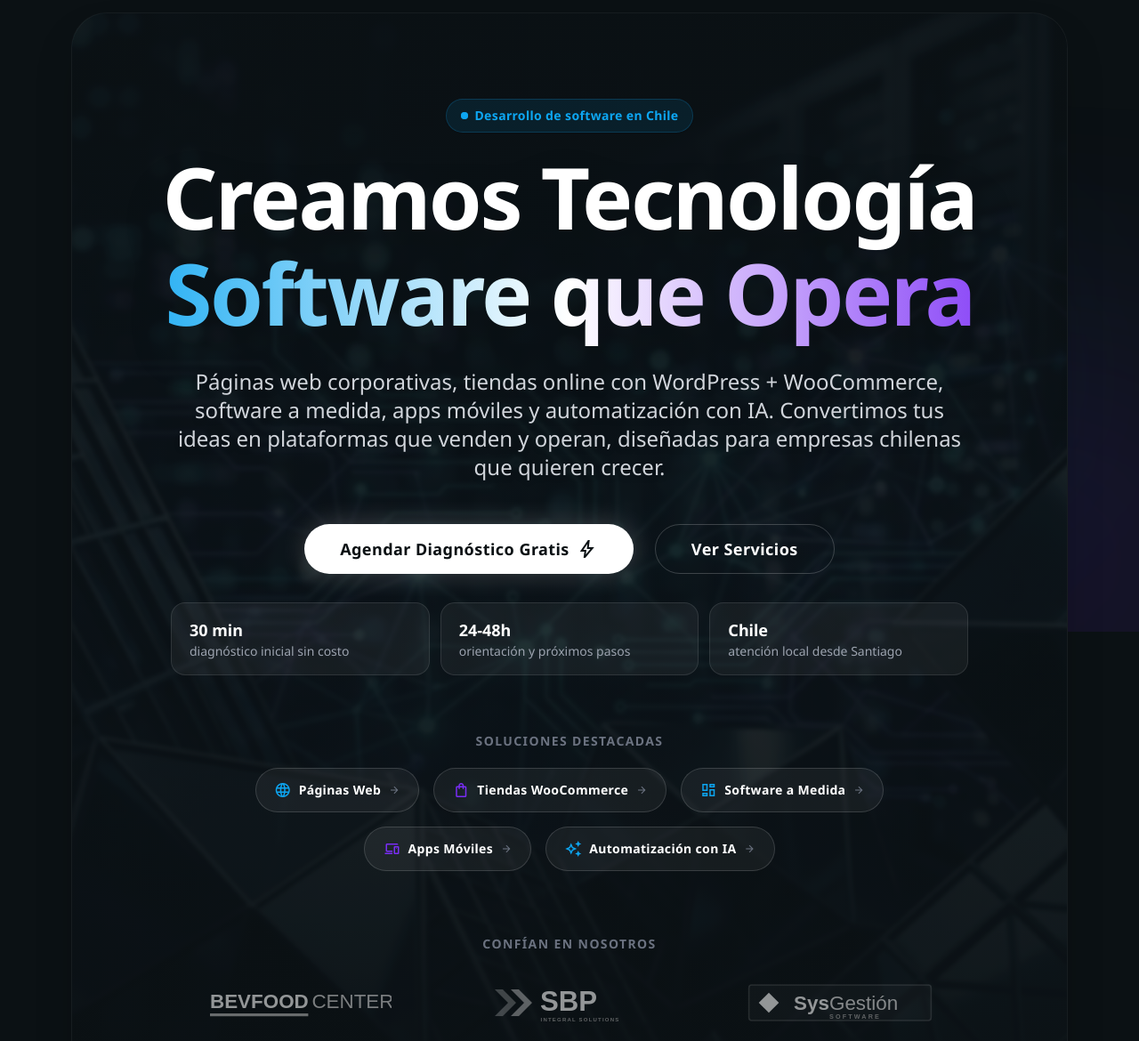
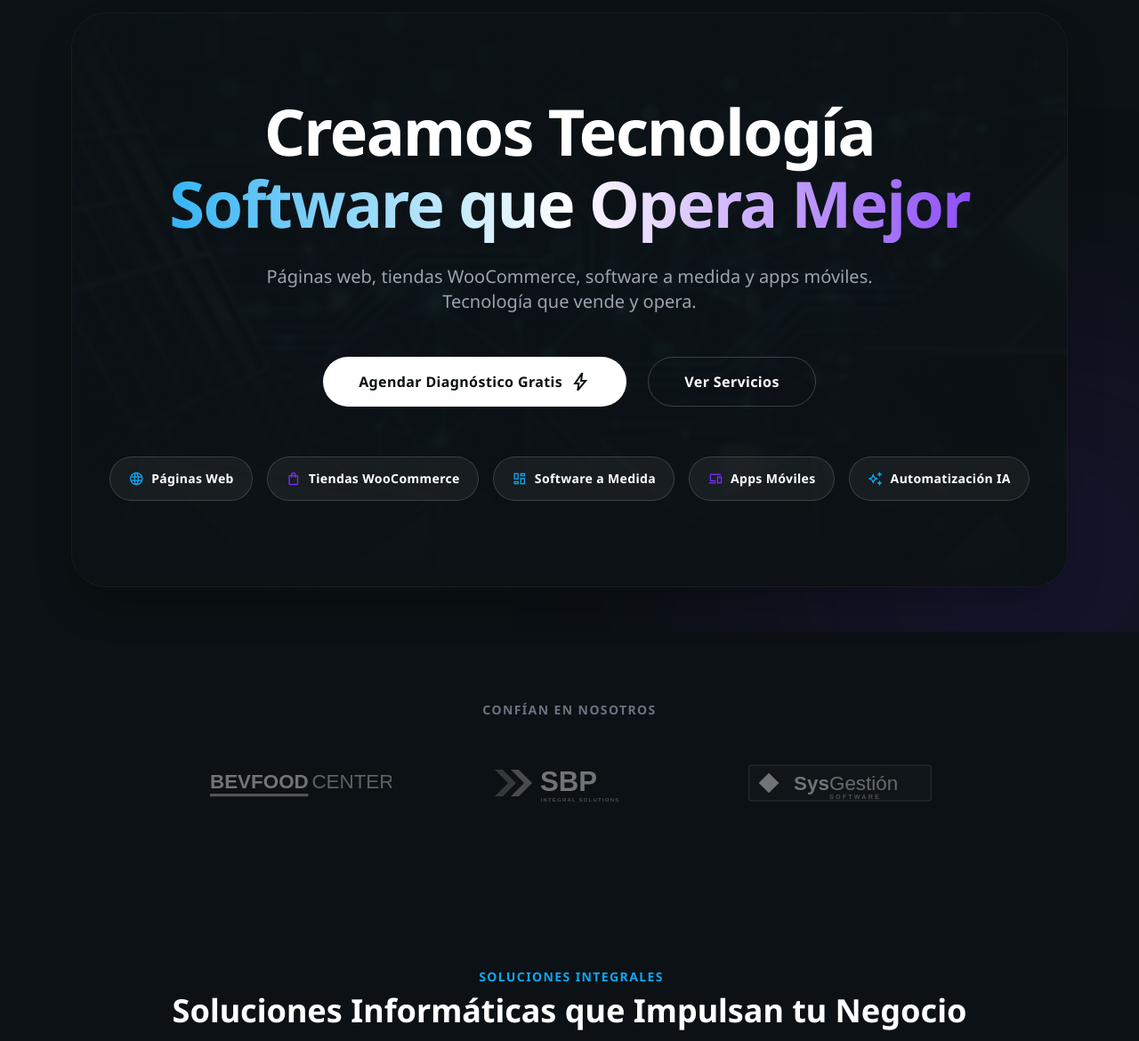
Before and after one commit to alexser84/tiidi, a website: page index.html in a window 1280 px wide. Shown: the part 90-1260 px from the top of the page at 89% size. Drawn offline with nearby package versions, Linux system fonts and the light colour scheme.

Commit message:
fix(hero): reducir ruido visual y saturacion (#6)
* feat(hero): mejorar visibilidad de productos y servicios

- Actualizar titulo rotativo: Páginas Web, Tiendas WooCommerce, Software, Apps
- Nuevo subtitulo con productos concretos (WordPress + WooCommerce, etc)
- Agregar banda de servicios destacados con badges clickeables
- Recompilar Tailwind CSS estatico

* fix(hero): reducir espacio entre header y contenido

- pt-24 -> pt-20 en main
- mt-10 lg:mt-20 -> mt-4 lg:mt-6 en section hero
- py-24 lg:py-40 -> py-16 lg:py-24 en contenido hero
- gap-8 -> gap-6

* fix(hero): reducir ruido visual y saturacion

- Quitar badge 'Desarrollo de software en Chile'
- Achicar titulo: text-8xl -> text-7xl, font-black -> font-bold
- Acortar subtitulo y reducir tamano
- Quitar 3 tarjetas de metricas del Hero
- Simplificar badges de servicios (quitar iconos arrow_forward)
- Mover logos de clientes fuera del Hero como seccion separada
- Reducir opacidad del background image (30% -> 15%)
- Quitar blobs de color del fondo
- Reducir particulas (5 -> 3)
- Reducir tamano de botones
- Quitar drop-shadows excesivos

---------

Co-authored-by: tiidi <tiidi@openclaw.local>

```diff
--- a/index.html
+++ b/index.html
@@ -166,17 +166,13 @@
         <div class="fixed top-0 left-0 w-full h-full overflow-hidden -z-10 pointer-events-none">
             <div class="particle-bg" style="left: 10%; animation-delay: 0s;"></div>
             <div class="particle-bg" style="left: 30%; animation-delay: 2s;"></div>
-            <div class="particle-bg" style="left: 50%; animation-delay: 4s;"></div>
                         <div class="particle-bg" style="left: 70%; animation-delay: 6s;"></div>
-            <div class="particle-bg" style="left: 90%; animation-delay: 8s;"></div>
 
             <!-- Blue blob removed -->
             <div class="absolute bottom-[-10%] right-[-10%] w-[40%] h-[40%] bg-secondary/20 rounded-full blur-[150px] mix-blend-screen floating"
                 style="animation-delay: 1.5s;">
             </div>
-            <div class="absolute top-[50%] left-[60%] w-[30%] h-[30%] bg-primary/10 rounded-full blur-[100px] mix-blend-screen floating"
-                style="animation-delay: 3s;">
-            </div>
+
         </div>
         <tiidi-header root="./" active-page="inicio"></tiidi-header>
         <main class="flex-1 flex flex-col items-center pt-20 px-4 sm:px-6 lg:px-20 w-full">
@@ -185,7 +181,7 @@
                     <div
                         class="relative overflow-hidden rounded-[2.5rem] bg-background-dark border border-white/10 shadow-2xl neon-border hero-card-hover">
                         <div class="absolute inset-0 z-0">
-                            <div class="w-full h-full bg-cover bg-center opacity-30 blur-[2px] transition-transform duration-1000 group-hover/design-root:scale-110"
+                            <div class="w-full h-full bg-cover bg-center opacity-15 blur-[2px] transition-transform duration-1000 group-hover/design-root:scale-110"
                                 style='background-image: url("images/hero-bg.png");'>
                             </div>
                             <!-- Structural overlay for maximum legibility -->
@@ -196,17 +192,9 @@
                         </div>
                         <div
                             class="relative z-10 flex flex-col items-center justify-center text-center px-6 py-16 lg:py-24 gap-6">
-                            <div
-                                class="inline-flex items-center gap-2 px-4 py-2 rounded-full bg-primary/10 border border-primary/20 text-primary text-sm font-bold tracking-wide shadow-sm">
-                                <span class="relative flex h-2 w-2">
-                                    <span
-                                        class="animate-ping absolute inline-flex h-full w-full rounded-full bg-primary opacity-75"></span>
-                                    <span class="relative inline-flex rounded-full h-2 w-2 bg-primary"></span>
-                                </span>
-                                Desarrollo de software en Chile
-                            </div>
+
                             <h1
-                                class="text-white text-5xl sm:text-7xl lg:text-8xl font-black leading-[1.05] tracking-tight drop-shadow-2xl">
+                                class="text-white text-4xl sm:text-6xl lg:text-7xl font-bold leading-[1.1] tracking-tight">
                                 Creamos Tecnología <br />
                                 <span class="word-rotate-container">
                                     <span class="neon-gradient-text word-rotate-text">Páginas Web que Convierten</span>
@@ -217,73 +205,52 @@
                                 </span>
                             </h1>
                             <p
-                                class="text-gray-300 text-lg sm:text-2xl font-medium leading-relaxed max-w-[900px] drop-shadow-md">
-                                Páginas web corporativas, tiendas online con WordPress + WooCommerce, software a medida, apps móviles
-                                y automatización con IA. Convertimos tus ideas en plataformas que venden y operan, diseñadas
-                                para empresas chilenas que quieren crecer.
+                                class="text-gray-400 text-base sm:text-xl font-medium leading-relaxed max-w-[700px]">
+                                Páginas web, tiendas WooCommerce, software a medida y apps móviles. Tecnología que vende y opera.
                             </p>
                             <div class="flex flex-col sm:flex-row gap-6 mt-6 w-full justify-center items-center">
                                 <a href="/contacto/"
-                                    class="flex min-h-14 w-full max-w-xs items-center justify-center gap-2 rounded-full px-6 py-3 text-center text-base leading-tight bg-white text-background-dark hover:bg-primary hover:text-white sm:h-14 sm:w-auto sm:max-w-none sm:px-10 sm:py-0 sm:text-lg font-black tracking-wide transition-all shadow-[0_0_30px_rgba(255,255,255,0.2)] group">
+                                    class="flex min-h-14 w-full max-w-xs items-center justify-center gap-2 rounded-full px-6 py-3 text-center text-base leading-tight bg-white text-background-dark hover:bg-primary hover:text-white sm:h-14 sm:w-auto sm:max-w-none sm:px-10 sm:py-0 sm:text-base font-bold tracking-wide transition-all group">
                                     Agendar Diagnóstico Gratis
                                     <span
                                         class="material-symbols-outlined shrink-0 group-hover:translate-x-1 transition-transform">bolt</span>
                                 </a>
                                 <a href="servicios/index.html"
-                                    class="flex items-center justify-center rounded-full h-14 px-10 border border-white/20 hover:bg-white/5 text-white text-lg font-bold tracking-wide transition-all">
+                                    class="flex items-center justify-center rounded-full h-14 px-10 border border-white/20 hover:bg-white/5 text-white text-base font-bold tracking-wide transition-all">
                                     Ver Servicios
                                 </a>
                             </div>
-                            <div class="grid grid-cols-1 sm:grid-cols-3 gap-3 w-full max-w-4xl mt-2 text-left">
-                                <div class="rounded-2xl border border-white/10 bg-white/5 px-5 py-4">
-                                    <p class="text-white font-black text-lg">30 min</p>
-                                    <p class="text-gray-400 text-sm">diagnóstico inicial sin costo</p>
-                                </div>
-                                <div class="rounded-2xl border border-white/10 bg-white/5 px-5 py-4">
-                                    <p class="text-white font-black text-lg">24-48h</p>
-                                    <p class="text-gray-400 text-sm">orientación y próximos pasos</p>
-                                </div>
-                                <div class="rounded-2xl border border-white/10 bg-white/5 px-5 py-4">
-                                    <p class="text-white font-black text-lg">Chile</p>
-                                    <p class="text-gray-400 text-sm">atención local desde Santiago</p>
-                                </div>
-                            </div>
-                            <div class="mt-10 flex flex-col items-center gap-5 w-full max-w-4xl">
-                                <p class="text-gray-500 text-sm font-bold uppercase tracking-widest">Soluciones destacadas</p>
-                                <div class="flex flex-wrap justify-center gap-3 sm:gap-4">
-                                    <a href="servicios/sitios-web-ecommerce.html" class="group flex items-center gap-2 rounded-full border border-white/15 bg-white/5 hover:bg-primary/10 hover:border-primary/40 px-5 py-2.5 transition-all duration-300 hover:scale-105">
-                                        <span class="material-symbols-outlined text-primary text-xl">language</span>
+
+                            <div class="mt-8 flex flex-wrap justify-center gap-3 sm:gap-4">
+                                <a href="servicios/sitios-web-ecommerce.html" class="group flex items-center gap-2 rounded-full border border-white/15 bg-white/5 hover:bg-primary/10 hover:border-primary/40 px-5 py-2.5 transition-all duration-300">
+                                    <span class="material-symbols-outlined text-primary text-lg">language</span>
                                     <span class="text-white text-sm font-bold tracking-wide">Páginas Web</span>
-                                        <span class="material-symbols-outlined text-gray-500 text-sm group-hover:text-primary group-hover:translate-x-0.5 transition-all">arrow_forward</span>
                                 </a>
-                                    <a href="servicios/sitios-web-ecommerce.html" class="group flex items-center gap-2 rounded-full border border-white/15 bg-white/5 hover:bg-secondary/10 hover:border-secondary/40 px-5 py-2.5 transition-all duration-300 hover:scale-105">
-                                        <span class="material-symbols-outlined text-secondary text-xl">shopping_bag</span>
+                                <a href="servicios/sitios-web-ecommerce.html" class="group flex items-center gap-2 rounded-full border border-white/15 bg-white/5 hover:bg-secondary/10 hover:border-secondary/40 px-5 py-2.5 transition-all duration-300">
+                                    <span class="material-symbols-outlined text-secondary text-lg">shopping_bag</span>
                                     <span class="text-white text-sm font-bold tracking-wide">Tiendas WooCommerce</span>
-                                        <span class="material-symbols-outlined text-gray-500 text-sm group-hover:text-secondary group-hover:translate-x-0.5 transition-all">arrow_forward</span>
                                 </a>
-                                    <a href="servicios/software-empresarial.html" class="group flex items-center gap-2 rounded-full border border-white/15 bg-white/5 hover:bg-primary/10 hover:border-primary/40 px-5 py-2.5 transition-all duration-300 hover:scale-105">
-                                        <span class="material-symbols-outlined text-primary text-xl">dashboard</span>
+                                <a href="servicios/software-empresarial.html" class="group flex items-center gap-2 rounded-full border border-white/15 bg-white/5 hover:bg-primary/10 hover:border-primary/40 px-5 py-2.5 transition-all duration-300">
+                                    <span class="material-symbols-outlined text-primary text-lg">dashboard</span>
                                     <span class="text-white text-sm font-bold tracking-wide">Software a Medida</span>
-                                        <span class="material-symbols-outlined text-gray-500 text-sm group-hover:text-primary group-hover:translate-x-0.5 transition-all">arrow_forward</span>
                                 </a>
-                                    <a href="servicios/apps-moviles.html" class="group flex items-center gap-2 rounded-full border border-white/15 bg-white/5 hover:bg-secondary/10 hover:border-secondary/40 px-5 py-2.5 transition-all duration-300 hover:scale-105">
-                                        <span class="material-symbols-outlined text-secondary text-xl">devices</span>
+                                <a href="servicios/apps-moviles.html" class="group flex items-center gap-2 rounded-full border border-white/15 bg-white/5 hover:bg-secondary/10 hover:border-secondary/40 px-5 py-2.5 transition-all duration-300">
+                                    <span class="material-symbols-outlined text-secondary text-lg">devices</span>
                                     <span class="text-white text-sm font-bold tracking-wide">Apps Móviles</span>
-                                        <span class="material-symbols-outlined text-gray-500 text-sm group-hover:text-secondary group-hover:translate-x-0.5 transition-all">arrow_forward</span>
                                 </a>
-                                    <a href="servicios/automatizacion-ia.html" class="group flex items-center gap-2 rounded-full border border-white/15 bg-white/5 hover:bg-primary/10 hover:border-primary/40 px-5 py-2.5 transition-all duration-300 hover:scale-105">
-                                        <span class="material-symbols-outlined text-primary text-xl">auto_awesome</span>
-                                        <span class="text-white text-sm font-bold tracking-wide">Automatización con IA</span>
-                                        <span class="material-symbols-outlined text-gray-500 text-sm group-hover:text-primary group-hover:translate-x-0.5 transition-all">arrow_forward</span>
+                                <a href="servicios/automatizacion-ia.html" class="group flex items-center gap-2 rounded-full border border-white/15 bg-white/5 hover:bg-primary/10 hover:border-primary/40 px-5 py-2.5 transition-all duration-300">
+                                    <span class="material-symbols-outlined text-primary text-lg">auto_awesome</span>
+                                    <span class="text-white text-sm font-bold tracking-wide">Automatización IA</span>
                                 </a>
                             </div>
                         </div>
-                            <div class="mt-12 flex flex-col items-center gap-4">
-                                <p class="text-gray-500 text-sm font-bold uppercase tracking-widest">Confían en nosotros
-                                </p>
-                                <!-- Client Logos Grid -->
-                                <div class="flex flex-wrap justify-center gap-8 md:gap-16 opacity-80">
-                                    <!-- BevFood Center -->
+                    </div>
+                </section>
+
+
+                <section class="flex flex-col items-center gap-8 py-12 reveal">
+                    <p class="text-gray-500 text-sm font-bold uppercase tracking-widest">Confían en nosotros</p>
+                    <div class="flex flex-wrap justify-center gap-8 md:gap-16 opacity-60">
                         <a href="https://www.bevfoodcenter.cl/" target="_blank" rel="noopener noreferrer"
                                         class="group relative h-20 w-60 flex items-center justify-center grayscale hover:grayscale-0 transition-all duration-500 hover:scale-105">
                                         <div
@@ -300,8 +267,6 @@
                                                 class="text-[#Eab308] group-hover:text-[#Eab308] transition-colors" />
                                         </svg>
                                     </a>
-
-                                    <!-- SBP -->
                         <a href="https://www.sbp.cl/" target="_blank" rel="noopener noreferrer"
                                         class="group relative h-20 w-60 flex items-center justify-center grayscale hover:grayscale-0 transition-all duration-500 hover:scale-105">
                                         <div
@@ -325,8 +290,6 @@
                                                 Solutions</text>
                                         </svg>
                                     </a>
-
-                                    <!-- SysGestión -->
                         <a href="https://www.sysgestion.cl/" target="_blank" rel="noopener noreferrer"
                                         class="group relative h-20 w-60 flex items-center justify-center grayscale hover:grayscale-0 transition-all duration-500 hover:scale-105">
                                         <div
@@ -354,9 +317,6 @@
                                                 class="text-gray-400 group-hover:text-[#1e40af] tracking-[0.3em]">SOFTWARE</text>
                                         </svg>
                                     </a>
-                                </div>
-                            </div>
-                        </div>
                     </div>
                 </section>
 
@@ -543,7 +503,7 @@
                             </p>
                             <div class="flex flex-col sm:flex-row items-center gap-4 sm:gap-6 mt-2 sm:mt-4 w-full justify-center">
                                 <a href="/contacto/"
-                                    class="flex min-h-14 w-full max-w-xs items-center justify-center gap-2 rounded-full px-6 py-3 text-center text-base leading-tight bg-white text-background-dark hover:bg-primary hover:text-white sm:h-14 sm:w-auto sm:max-w-none sm:px-10 sm:py-0 sm:text-lg font-black tracking-wide transition-all shadow-[0_0_30px_rgba(255,255,255,0.2)] group">
+                                    class="flex min-h-14 w-full max-w-xs items-center justify-center gap-2 rounded-full px-6 py-3 text-center text-base leading-tight bg-white text-background-dark hover:bg-primary hover:text-white sm:h-14 sm:w-auto sm:max-w-none sm:px-10 sm:py-0 sm:text-base font-bold tracking-wide transition-all group">
                                     Agendar Diagnóstico Gratis
                                     <span
                                         class="material-symbols-outlined shrink-0 group-hover:translate-x-1 transition-transform">bolt</span>
```
Also changed, not shown: css/styles.css. Lines whose indentation alone changed are shown as unchanged.
